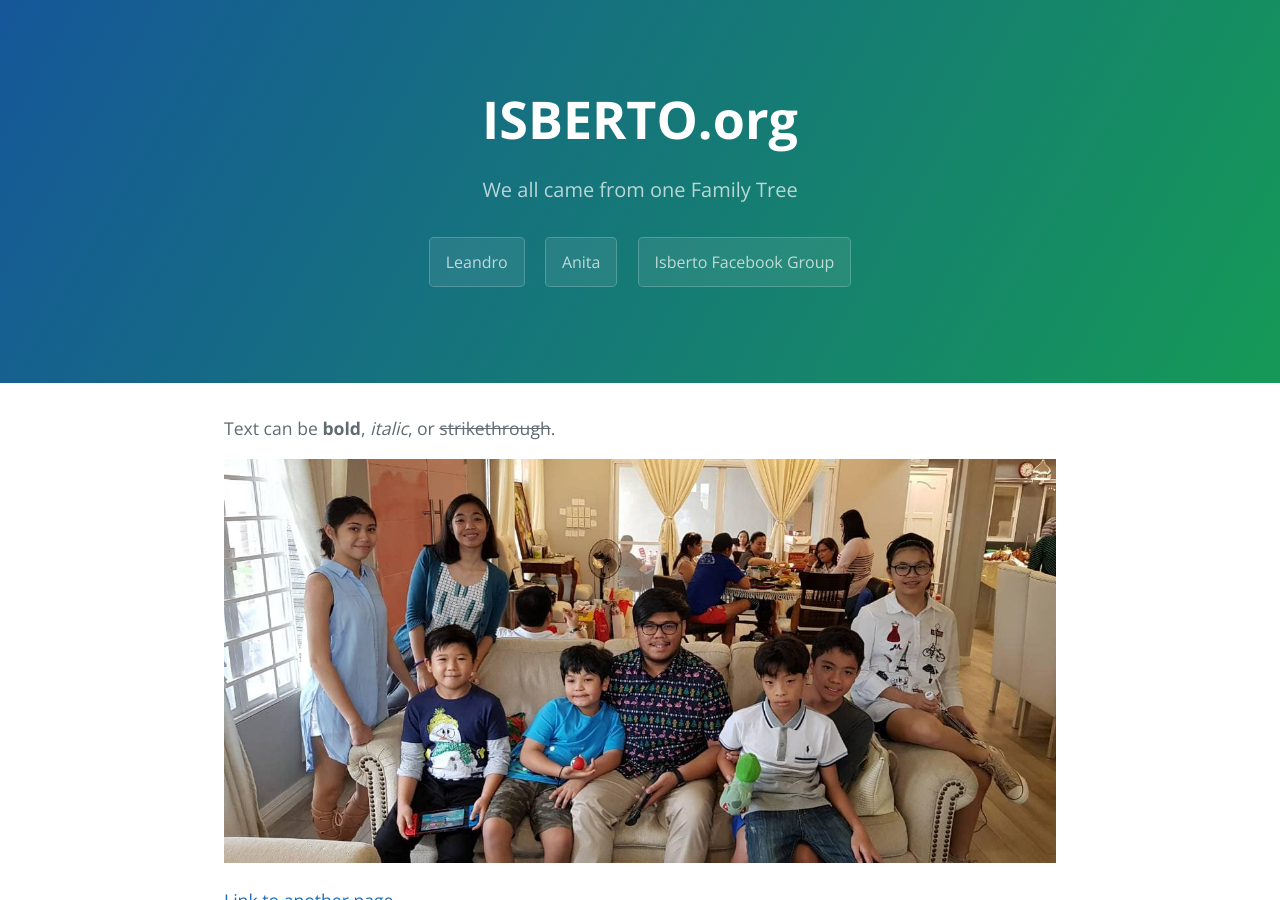
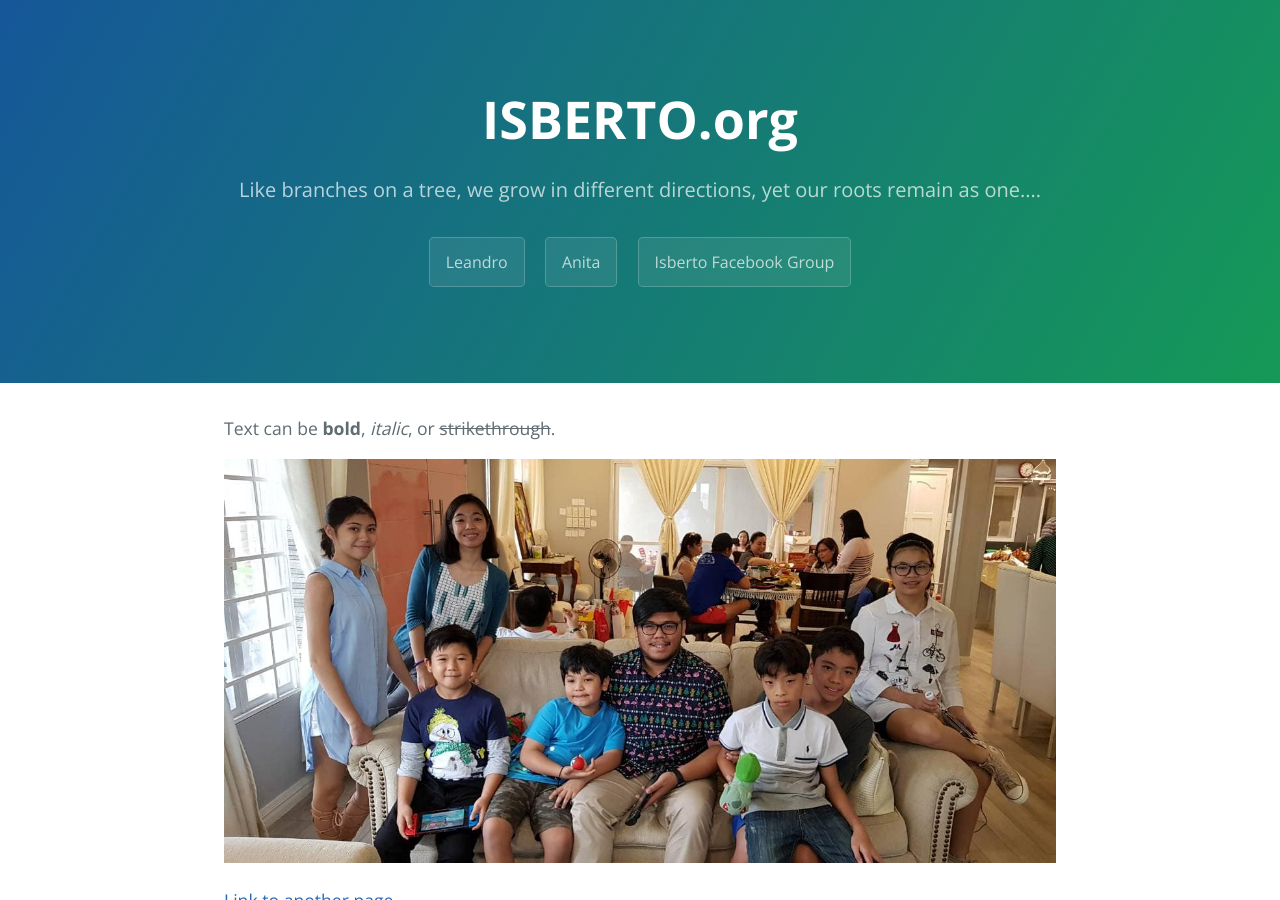
Before and after one commit to icebert04/ISBERTO, a Jekyll site: the page built from index.md, in a window 1280 px wide and 900 px high. Built offline with Jekyll 4.4.1, drawn with Linux system fonts in a browser that asks for light colours; nearby versions of some CDN libraries; library files that are not in the unit come from our copies.

Commit message:
Update _config.yml

```diff
--- a/_config.yml
+++ b/_config.yml
@@ -1,6 +1,6 @@
 # Setup
 title:        ISBERTO.org
-tagline:      We all came from one Family Tree
+tagline:      Like branches on a tree, we grow in different directions, yet our roots remain as one....
 baseurl:      ""
 paginate:     1
 locale:       "en"
```
